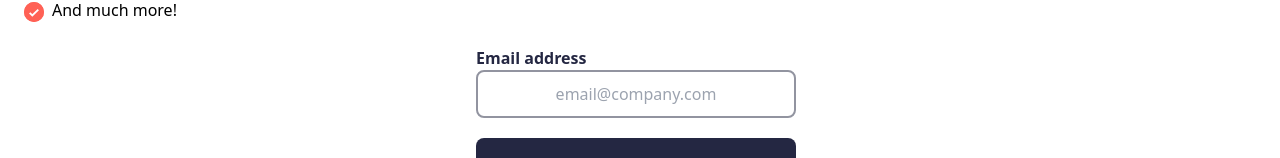
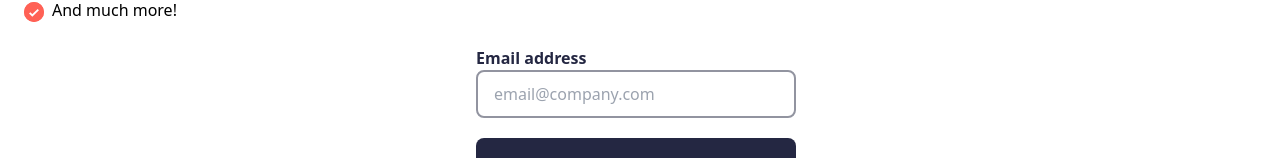
Before and after one commit to kvabhinav/Newsletter--frontend-mentor, a React (Create React App) app: page / in a window 1280 px wide. Shown: the part 1163-1321 px from the top of the page. Built offline with nearby package versions, Linux system fonts and the light colour scheme.

Commit message:
hover actions added to button

```diff
--- a/src/components/ContentBox.js
+++ b/src/components/ContentBox.js
@@ -12,9 +12,9 @@ export default function ContentBox() {
             <div className='grid grid-rows-2 gap-3 place-items-center'>
                 <div>
                     <h3 className='text-darkSlateGrey font-bold'>Email address</h3>
-                    <input type="text" className='w-80 lg:w-96 h-12 text-center border-2 rounded-lg  border-grey ' name="email" placeholder='email@company.com' onChange={(e) => setEmail(e.target.value)} value={email}></input>
+                    <input type="text" className='w-80 lg:w-96 h-12 text-left pl-4 border-2 rounded-lg  border-grey ' name="email" placeholder='email@company.com' onChange={(e) => setEmail(e.target.value)} value={email}></input>
                 </div>
-                <button className='text-white bg-darkSlateGrey  w-80  lg:w-full h-14 text-center rounded-lg'>Subscribe to monthly newsletter</button>
+                <button className='text-white bg-darkSlateGrey hover:bg-gradient-to-r from-pink-500 to-tomato   w-80  lg:w-full h-14 text-center rounded-lg'>Subscribe to monthly newsletter</button>
             </div>
 
         </div>
```
